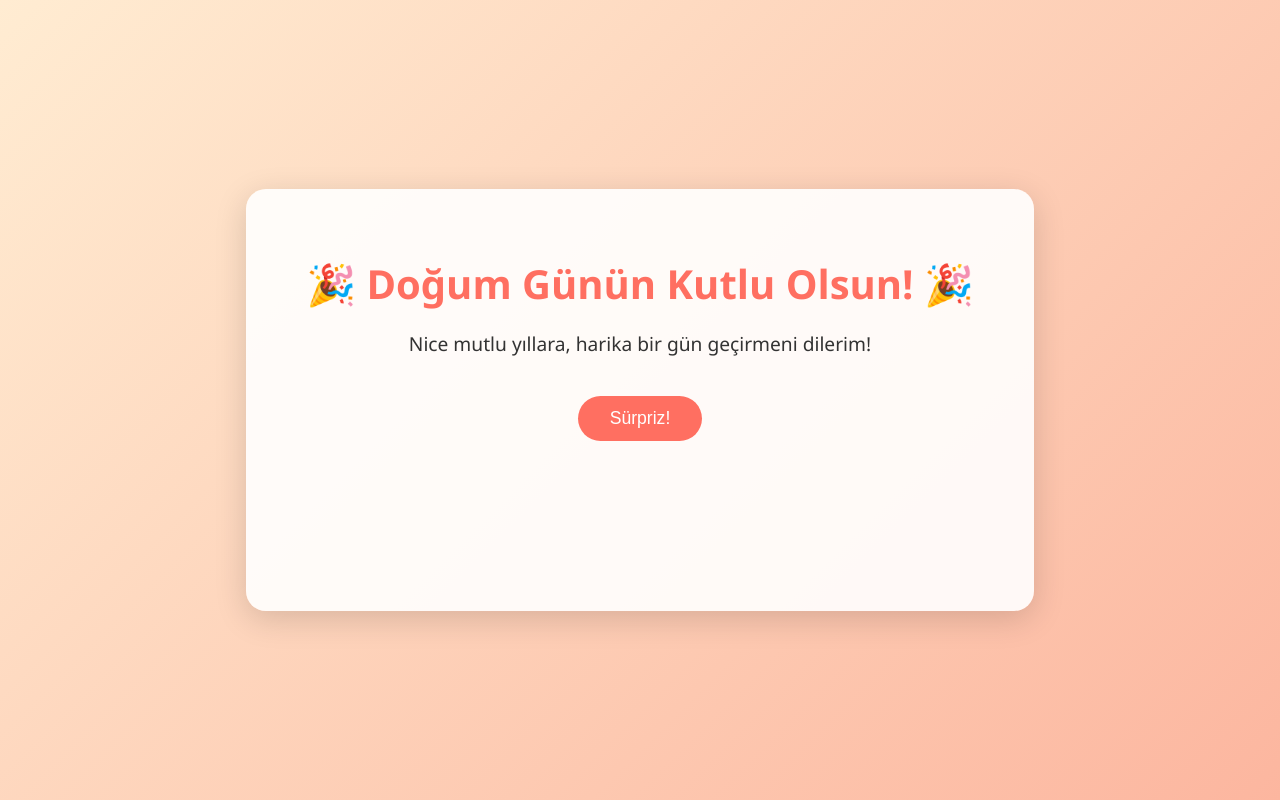
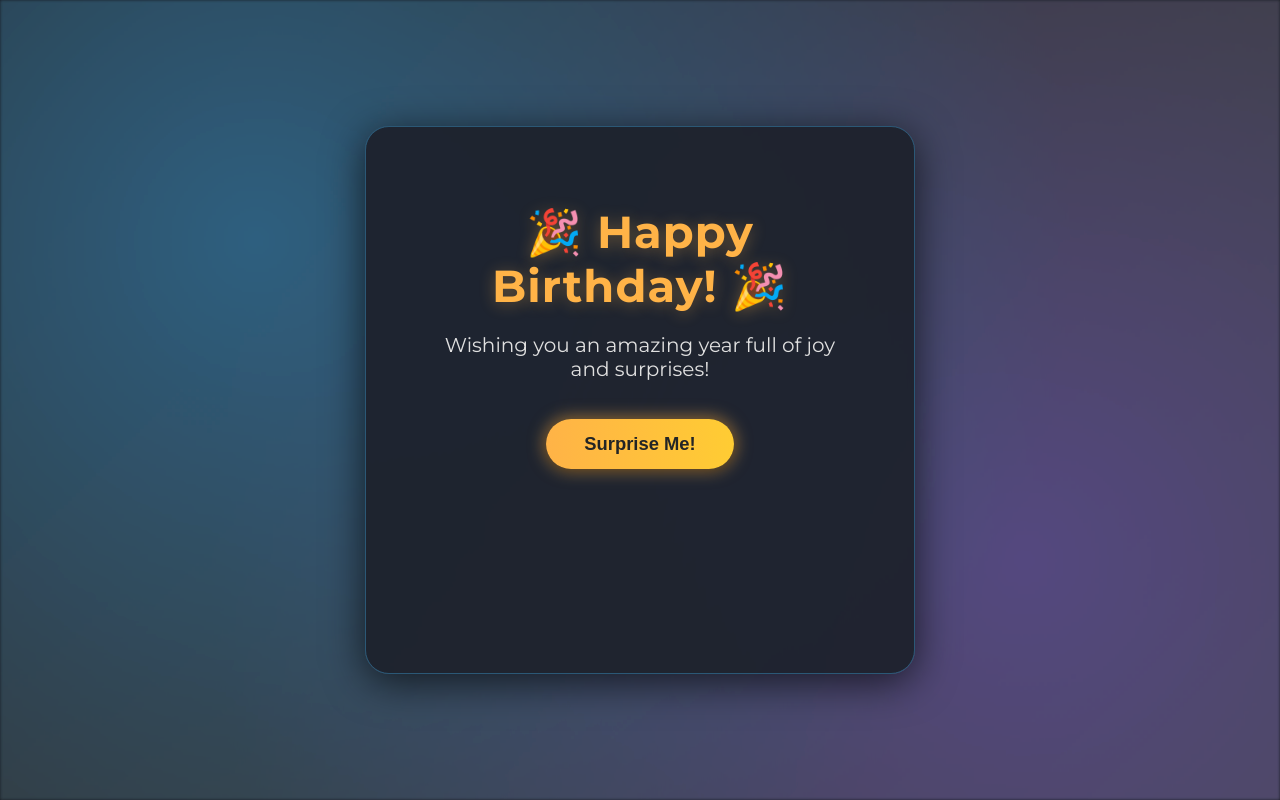
Before and after one commit to ametofpain/BirthdayOnlyForU, a plain HTML site: page index.html in a window 1280 px wide. Drawn offline with Linux system fonts and the light colour scheme.

Commit message:
Add files via upload

```diff
--- a/index.html
+++ b/index.html
@@ -1,16 +1,18 @@
 <!DOCTYPE html>
-<html lang="tr">
+<html lang="en">
 <head>
     <meta charset="UTF-8">
     <meta name="viewport" content="width=device-width, initial-scale=1.0">
-    <title>Doğum Günün Kutlu Olsun!</title>
+    <title>Happy Birthday!</title>
     <link rel="stylesheet" href="style.css">
+    <link href="https://fonts.googleapis.com/css2?family=Montserrat:wght@700;400&display=swap" rel="stylesheet">
 </head>
 <body>
+    <div class="bg-anim"></div>
     <div class="container">
-        <h1>🎉 Doğum Günün Kutlu Olsun! 🎉</h1>
-        <p>Nice mutlu yıllara, harika bir gün geçirmeni dilerim!</p>
-        <button id="surpriseBtn">Sürpriz!</button>
+        <h1 class="fade-in">🎉 Happy Birthday! 🎉</h1>
+        <p class="fade-in delay-1">Wishing you an amazing year full of joy and surprises!</p>
+        <button id="surpriseBtn" class="glow-btn fade-in delay-2">Surprise Me!</button>
         <div id="animationArea"></div>
     </div>
     <script src="script.js"></script>
--- a/script.js
+++ b/script.js
@@ -1,14 +1,35 @@
 document.getElementById('surpriseBtn').addEventListener('click', function() {
     const area = document.getElementById('animationArea');
     area.innerHTML = '';
-    for (let i = 0; i < 50; i++) {
+    // Confetti
+    for (let i = 0; i < 60; i++) {
         const confetti = document.createElement('div');
         confetti.className = 'confetti';
         confetti.style.left = Math.random() * 90 + '%';
-        confetti.style.background = `hsl(${Math.random()*360}, 80%, 60%)`;
+        confetti.style.background = `hsl(${Math.random()*360}, 90%, 60%)`;
         confetti.style.top = '-20px';
-        confetti.style.animationDelay = (Math.random() * 0.5) + 's';
+        confetti.style.animationDelay = (Math.random() * 0.7) + 's';
         area.appendChild(confetti);
     }
-    setTimeout(() => area.innerHTML = '', 2500);
+    // Firework text
+    const msg = document.createElement('div');
+    msg.textContent = 'You are awesome!';
+    msg.style.position = 'absolute';
+    msg.style.left = '50%';
+    msg.style.top = '50%';
+    msg.style.transform = 'translate(-50%, -50%) scale(0.7)';
+    msg.style.fontSize = '2rem';
+    msg.style.fontWeight = 'bold';
+    msg.style.color = '#ffb347';
+    msg.style.textShadow = '0 2px 16px #ffb34788, 0 2px 8px #000a';
+    msg.style.opacity = '0';
+    msg.style.transition = 'all 0.7s cubic-bezier(.5,1.8,.5,1)';
+    area.appendChild(msg);
+    setTimeout(() => {
+        msg.style.opacity = '1';
+        msg.style.transform = 'translate(-50%, -50%) scale(1)';
+    }, 900);
+    setTimeout(() => {
+        area.innerHTML = '';
+    }, 3200);
 });
--- a/style.css
+++ b/style.css
@@ -1,57 +1,99 @@
 body {
-    background: linear-gradient(135deg, #ffecd2 0%, #fcb69f 100%);
+    background: #181c24;
     min-height: 100vh;
     margin: 0;
-    font-family: 'Segoe UI', sans-serif;
+    font-family: 'Montserrat', 'Segoe UI', sans-serif;
     display: flex;
     align-items: center;
     justify-content: center;
+    overflow: hidden;
+}
+.bg-anim {
+    position: fixed;
+    top: 0; left: 0; right: 0; bottom: 0;
+    z-index: 0;
+    pointer-events: none;
+    background: radial-gradient(circle at 20% 30%, #2b5876 0%, transparent 70%),
+                radial-gradient(circle at 80% 70%, #4e4376 0%, transparent 70%),
+                linear-gradient(135deg, #232526 0%, #414345 100%);
+    animation: bg-move 10s infinite alternate;
+}
+@keyframes bg-move {
+    0% { filter: blur(0px) brightness(1); }
+    100% { filter: blur(2px) brightness(1.1); }
 }
 .container {
-    background: rgba(255,255,255,0.9);
-    padding: 40px 60px;
-    border-radius: 20px;
-    box-shadow: 0 8px 32px rgba(0,0,0,0.15);
+    position: relative;
+    z-index: 1;
+    background: rgba(30, 34, 45, 0.95);
+    padding: 48px 64px;
+    border-radius: 24px;
+    box-shadow: 0 8px 40px 0 #000a;
     text-align: center;
+    max-width: 420px;
+    width: 100%;
+    margin: 40px auto;
+    border: 1.5px solid #2b5876;
 }
 h1 {
-    color: #ff6f61;
-    font-size: 2.5rem;
-    margin-bottom: 10px;
+    color: #ffb347;
+    font-size: 2.8rem;
+    margin-bottom: 16px;
+    letter-spacing: 1px;
+    text-shadow: 0 2px 16px #ffb34755;
 }
 p {
-    color: #333;
-    font-size: 1.2rem;
+    color: #e0e0e0;
+    font-size: 1.25rem;
+    margin-bottom: 28px;
 }
-button {
-    background: #ff6f61;
-    color: #fff;
+button.glow-btn {
+    background: linear-gradient(90deg, #ffb347 0%, #ffcc33 100%);
+    color: #232526;
     border: none;
-    padding: 12px 32px;
-    border-radius: 30px;
-    font-size: 1.1rem;
+    padding: 14px 38px;
+    border-radius: 32px;
+    font-size: 1.15rem;
+    font-weight: bold;
     cursor: pointer;
-    margin-top: 20px;
-    transition: background 0.3s;
+    margin-top: 10px;
+    box-shadow: 0 0 16px 2px #ffb34788, 0 2px 8px #000a;
+    transition: transform 0.2s, box-shadow 0.2s;
+    outline: none;
+    position: relative;
+    overflow: hidden;
 }
-button:hover {
-    background: #ff3b2e;
+button.glow-btn:hover {
+    transform: scale(1.07);
+    box-shadow: 0 0 32px 6px #ffb347cc, 0 2px 16px #000a;
 }
 #animationArea {
-    margin-top: 30px;
-    min-height: 100px;
+    margin-top: 36px;
+    min-height: 120px;
+    position: relative;
+    z-index: 2;
 }
 .confetti {
     position: absolute;
-    width: 12px;
-    height: 12px;
+    width: 14px;
+    height: 14px;
     border-radius: 50%;
-    opacity: 0.8;
-    animation: confetti-fall 2s linear forwards;
+    opacity: 0.85;
+    animation: confetti-fall 2.2s cubic-bezier(.5,1.8,.5,1) forwards;
 }
 @keyframes confetti-fall {
     to {
-        transform: translateY(400px) rotate(360deg);
+        transform: translateY(420px) rotate(720deg);
         opacity: 0;
     }
 }
+.fade-in {
+    opacity: 0;
+    animation: fadeIn 1.2s forwards;
+}
+.fade-in.delay-1 { animation-delay: 0.5s; }
+.fade-in.delay-2 { animation-delay: 1s; }
+@keyframes fadeIn {
+    to { opacity: 1; }
+}
+::-webkit-scrollbar { width: 0; }
```
